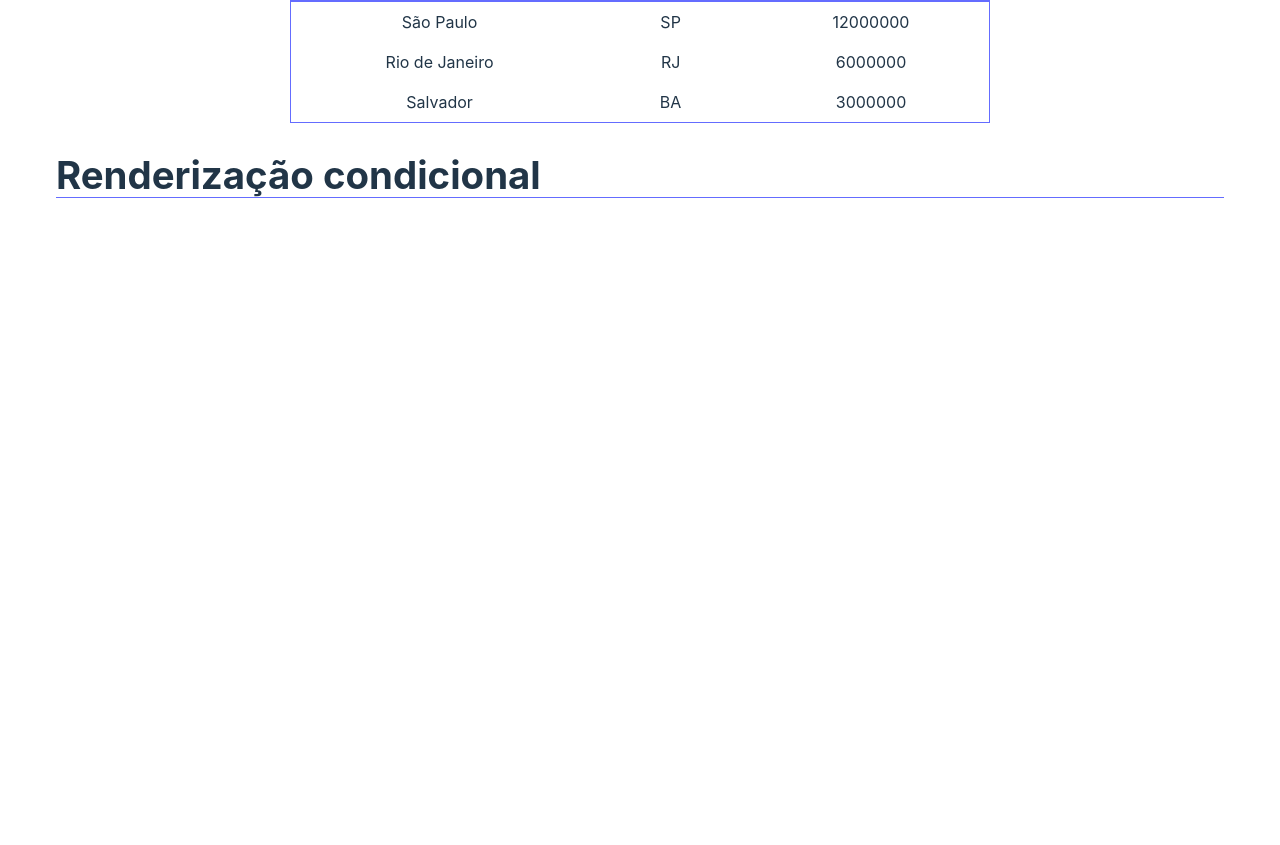
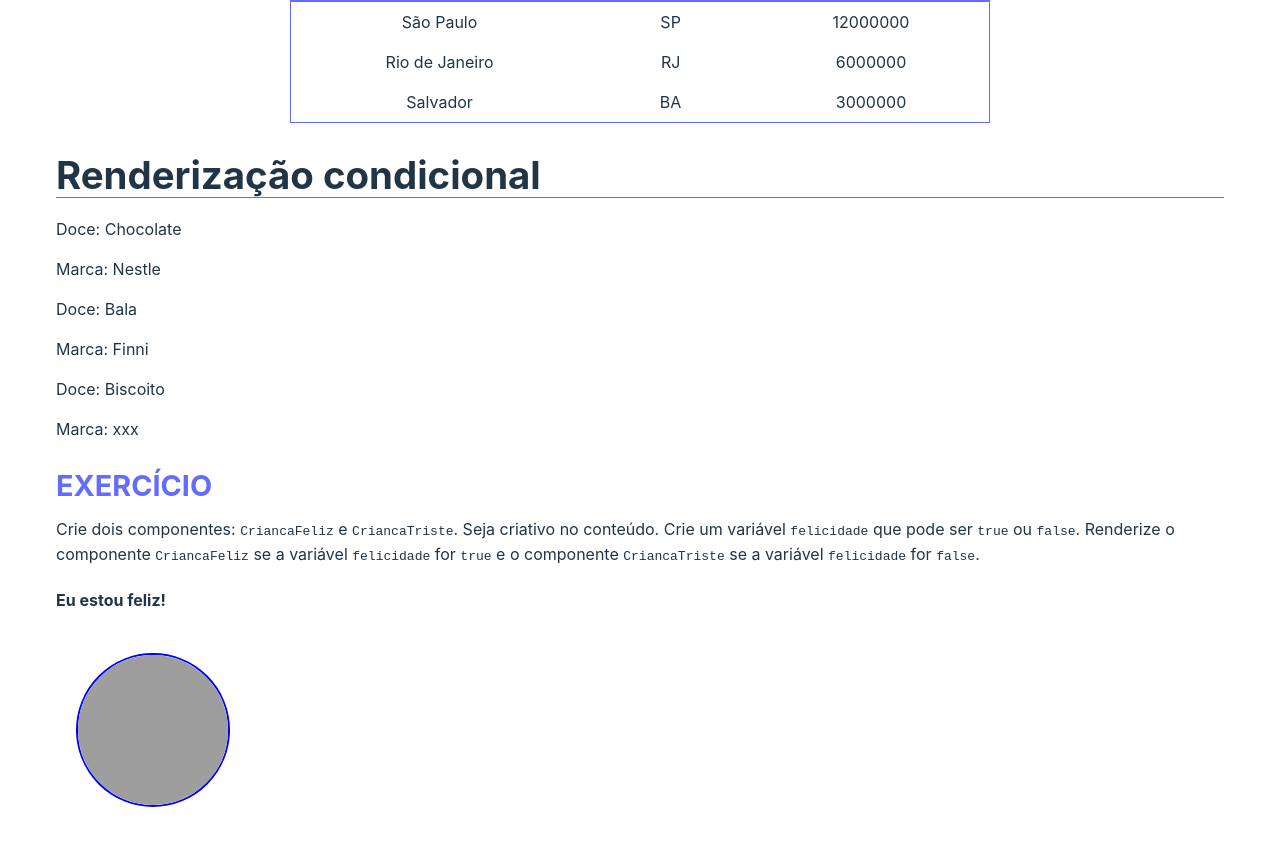
Before and after one commit to mikansc/Modulo2-DocenteRosana, a React (Vite) app in the folder REACT/Semana-05/02.componentes-listas-renderizacaoCondicional/: page / in a window 1280 px wide. Shown: the part 1044-1889 px from the top of the page. Before the commit the page ends 1266 px from the top, so only its background shows below. Built offline with nearby package versions, Linux system fonts and the light colour scheme; grey boxes are pictures that could not be loaded.

Commit message:
adiciona ConditionalRender

```diff
--- a/REACT/Semana-05/02.componentes-listas-renderizacaoCondicional/src/components/organisms/CondicionalRender/CondicionalRender.jsx
+++ b/REACT/Semana-05/02.componentes-listas-renderizacaoCondicional/src/components/organisms/CondicionalRender/CondicionalRender.jsx
@@ -1,7 +1,58 @@
+import { HappyKid, Loading, SadKid } from "../../molecules";
+
 export default function CondicionalRender() {
+  const carregando = false;
+  const felicidade = true;
+
+  if (carregando === true) {
+    return <Loading />;
+  }
+
+  const listaDeDoces = [
+    { id: 1, nome: "Chocolate", marca: "Nestle" },
+    { id: 2, nome: "Bala", marca: "Finni" },
+    { id: 3, nome: "Biscoito", marca: "xxx" },
+  ];
+
+  if (listaDeDoces.length === 0) {
+    return <p>Não há doces na lista</p>;
+  }
+
   return (
     <section>
       <h2>Renderização condicional</h2>
+
+      <div className="lista-de-doces">
+        {listaDeDoces.map((doce) => {
+          return (
+            <div key={doce.id} className="doce">
+              <p>Doce: {doce.nome}</p>
+              <p>Marca: {doce.marca}</p>
+            </div>
+          );
+        })}
+      </div>
+
+      <h3>Exercício</h3>
+      <p>
+        Crie dois componentes: <code>CriancaFeliz</code> e{" "}
+        <code>CriancaTriste</code>. Seja criativo no conteúdo. Crie um variável{" "}
+        <code>felicidade</code> que pode ser <code>true</code> ou{" "}
+        <code>false</code>. Renderize o componente <code>CriancaFeliz</code> se
+        a variável <code>felicidade</code> for <code>true</code> e o componente{" "}
+        <code>CriancaTriste</code> se a variável <code>felicidade</code> for{" "}
+        <code>false</code>.
+      </p>
+
+      {felicidade ? <HappyKid /> : <SadKid />}
+
+
     </section>
   );
+
+  // return carregando ? <Loading /> : (
+  //   <section>
+  //     <h2>Renderização condicional</h2>
+  //   </section>
+  // )
 }
--- /dev/null
+++ b/REACT/Semana-05/02.componentes-listas-renderizacaoCondicional/src/components/organisms/CondicionalRender/ConditionalRender.css
@@ -0,0 +1,4 @@
+.lista-de-doces{
+  display: flex;
+  justify-content: space-around;
+}
```
